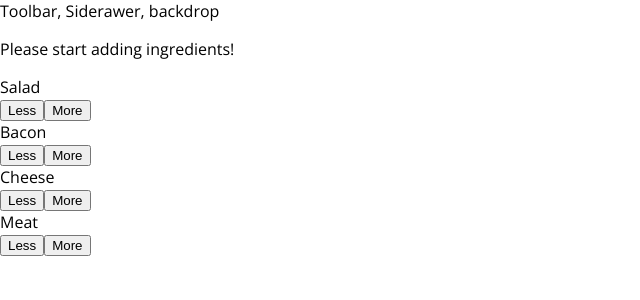
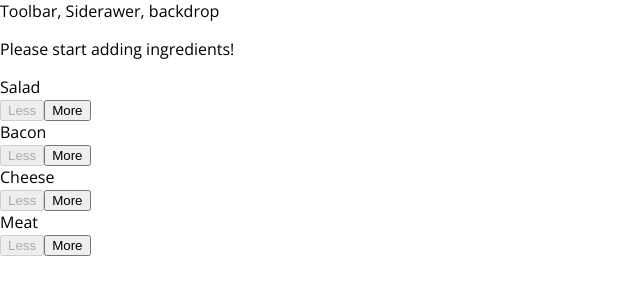
Before and after one commit to cholnhial/burger-builder, a React app: page / in a window 1280 px wide. Shown: the top 300 px of the page, without its empty margins (0-640 px from the left). Built offline with nearby package versions, Linux system fonts and the light colour scheme.

Commit message:
Implement logic to be able to remove ingredients

```diff
--- a/src/components/Burger/BuildControls/BuildControl/BuildControl.js
+++ b/src/components/Burger/BuildControls/BuildControl/BuildControl.js
@@ -4,8 +4,13 @@
 const buildControl = (props) => (
     <div className={classes.BuildControl}>
         <div className={classes.Label}>{props.label}</div>
-        <button className={classes.Less}>Less</button>
-        <button onClick={props.added} className={classes.More}>More</button>
+        <button disabled={props.disabled}
+                onClick={props.removed}
+                className={classes.Less}>Less
+        </button>
+        <button onClick={props.added}
+                className={classes.More}
+        >More</button>
     </div>
 );
 
--- a/src/components/Burger/BuildControls/BuildControls.js
+++ b/src/components/Burger/BuildControls/BuildControls.js
@@ -12,7 +12,13 @@
 const buildControls = (props) => (
     <div className={classes.BuildControls}>
         {controls.map(ctrl => (
-            <BuildControl added={() => props.ingredientAdded(ctrl.type)} key={ctrl.label} label={ctrl.label}></BuildControl>
+            <BuildControl
+                disabled={props.disabledInfo[ctrl.type]}
+                removed={() => props.ingredientRemoved(ctrl.type)}
+                added={() => props.ingredientAdded(ctrl.type)}
+                key={ctrl.label}
+                label={ctrl.label}>
+            </BuildControl>
         ))}
     </div>
 );
--- a/src/container/BurgerBuilder/BurgerBuilder.js
+++ b/src/container/BurgerBuilder/BurgerBuilder.js
@@ -41,14 +41,46 @@
     };
 
     removeIngredientHandler = (type) => {
+        const oldCount = this.state.ingredients[type];
+        if ( oldCount <= 0) {
+            return;
+        }
 
+        const updatedCount = oldCount - 1;
+        const updatedIngredients = {
+            ...this.state.ingredients
+        };
+
+        updatedIngredients[type] = updatedCount;
+        const priceDeduction = INGREDIENT_PRICES[type];
+        const oldPrice = this.state.totalPrice;
+        const newPrice = oldPrice - priceDeduction;
+
+        this.setState({
+            totalPrice: newPrice,
+            ingredients: updatedIngredients
+        });
     };
 
+
     render() {
+        const disabledInfo = {
+            ...this.state.ingredients
+        };
+
+        for(let key in disabledInfo) {
+            disabledInfo[key] = disabledInfo[key] <= 0;
+        }
+
+
         return (
             <Aux>
                 <Burger ingredients={this.state.ingredients} />
-                <BuildControls ingredientAdded={this.addIngredientHandler}/>
+                <BuildControls
+                    disabledInfo={disabledInfo}
+                    ingredientAdded={this.addIngredientHandler}
+                    ingredientRemoved={this.removeIngredientHandler}
+                />
             </Aux>
         );
     }
```
